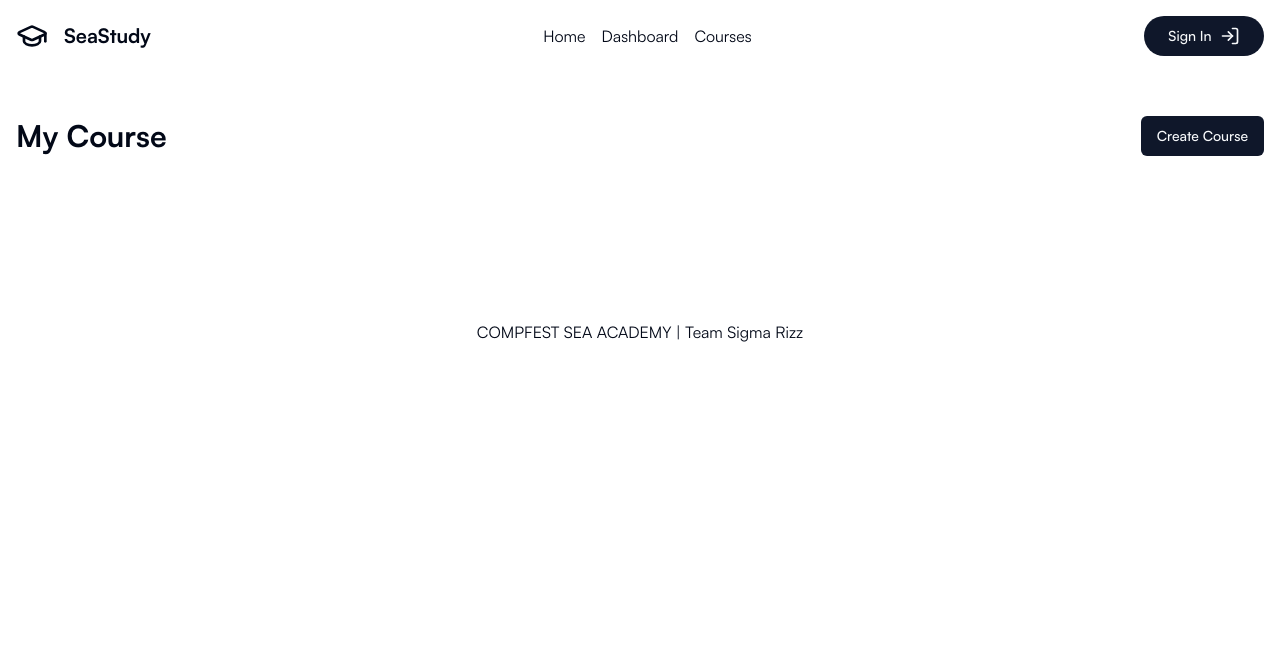
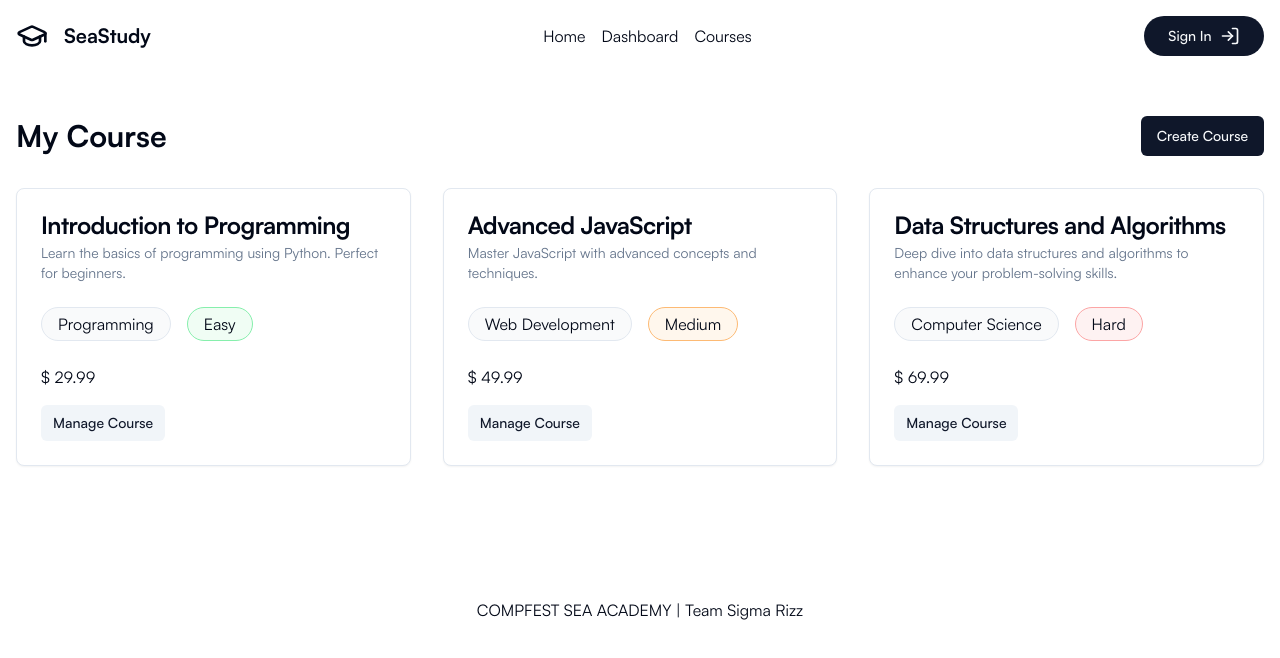
Before and after one commit to W-ptra/SeaStudy, a Next.js app in the folder frontend/: page /dashboard/instructor in a window 1280 px wide. Shown: the top 658 px of the page. Built offline with nearby package versions, Linux system fonts and the light colour scheme.

Commit message:
feat: add instructor admin course page

```diff
--- a/frontend/app/dashboard/instructor/page.tsx
+++ b/frontend/app/dashboard/instructor/page.tsx
@@ -1,5 +1,43 @@
 import CreateCourse from '@/components/dashboard/CreateCourse'
 import React from 'react'
+
+// Card Import
+import {
+  Card,
+  CardContent,
+  CardDescription,
+  CardFooter,
+  CardHeader,
+  CardTitle,
+} from "@/components/ui/card"
+import { cn } from '@/lib/utils'
+
+// Button Import
+import { Button } from '@/components/ui/button'
+
+const course = [
+  {
+    "name": "Introduction to Programming",
+    "description": "Learn the basics of programming using Python. Perfect for beginners.",
+    "category": "Programming",
+    "level": "Easy",
+    "price": 29.99
+  },
+  {
+    "name": "Advanced JavaScript",
+    "description": "Master JavaScript with advanced concepts and techniques.",
+    "category": "Web Development",
+    "level": "Medium",
+    "price": 49.99
+  },
+  {
+    "name": "Data Structures and Algorithms",
+    "description": "Deep dive into data structures and algorithms to enhance your problem-solving skills.",
+    "category": "Computer Science",
+    "level": "Hard",
+    "price": 69.99
+  },
+]
 
 const InstructorDashboard = () => {
   return (
@@ -12,8 +50,32 @@ const InstructorDashboard = () => {
       </div>
 
       {/* Courses */}
-      <div>
-
+      <div className='w-full grid grid-cols-1 md:grid-cols-2 lg:grid-cols-3 gap-8'>
+        {course.map((item, index) => {
+          return (
+            <Card key={index}>
+              <CardHeader>
+                <CardTitle>{item.name}</CardTitle>
+                <CardDescription>{item.description}</CardDescription>
+              </CardHeader>
+              <CardContent className='flex w-full flex-col md:flex-row gap-y-4 justify-start gap-x-4'>
+                <p className='rounded-full bg-gray-50 border py-1 px-4'>{item.category}</p>
+                <p className={cn(
+                  'rounded-full bg-gray-50 border py-1 px-4',
+                  item.level === 'Easy' && 'bg-green-50 border border-green-300',
+                  item.level === 'Medium' && 'bg-orange-50 border border-orange-300',
+                  item.level === 'Hard' && 'bg-red-50 border border-red-300'
+                )}>{item.level}</p>
+              </CardContent>
+              <CardFooter className='w-full flex flex-col items-start gap-y-4'>
+                <p>$ {item.price}</p>
+                <Button size={'sm'} variant={'secondary'}>
+                  Manage Course
+                </Button>
+              </CardFooter>
+            </Card>
+          )
+        })}
       </div>
     </div>
   )
```
